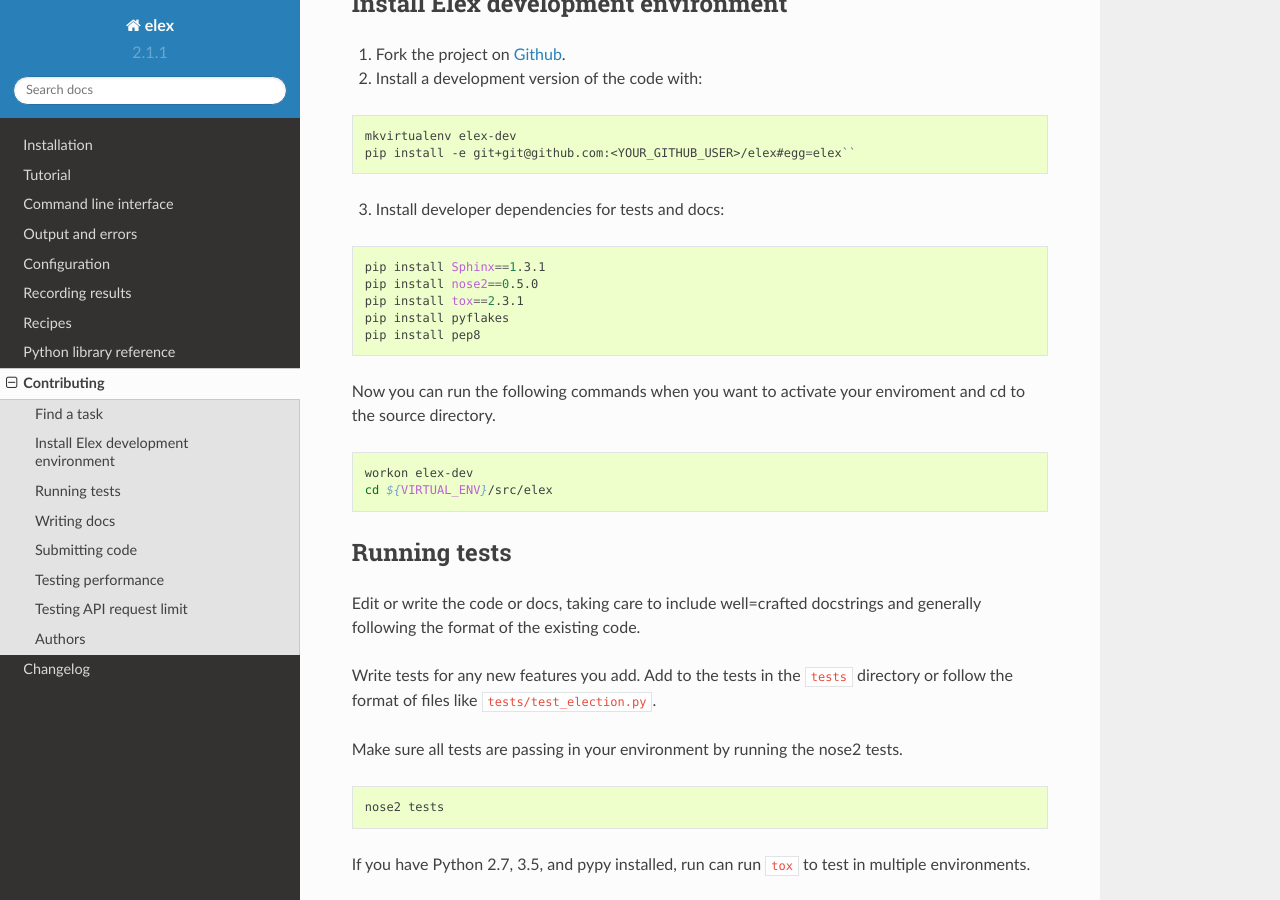
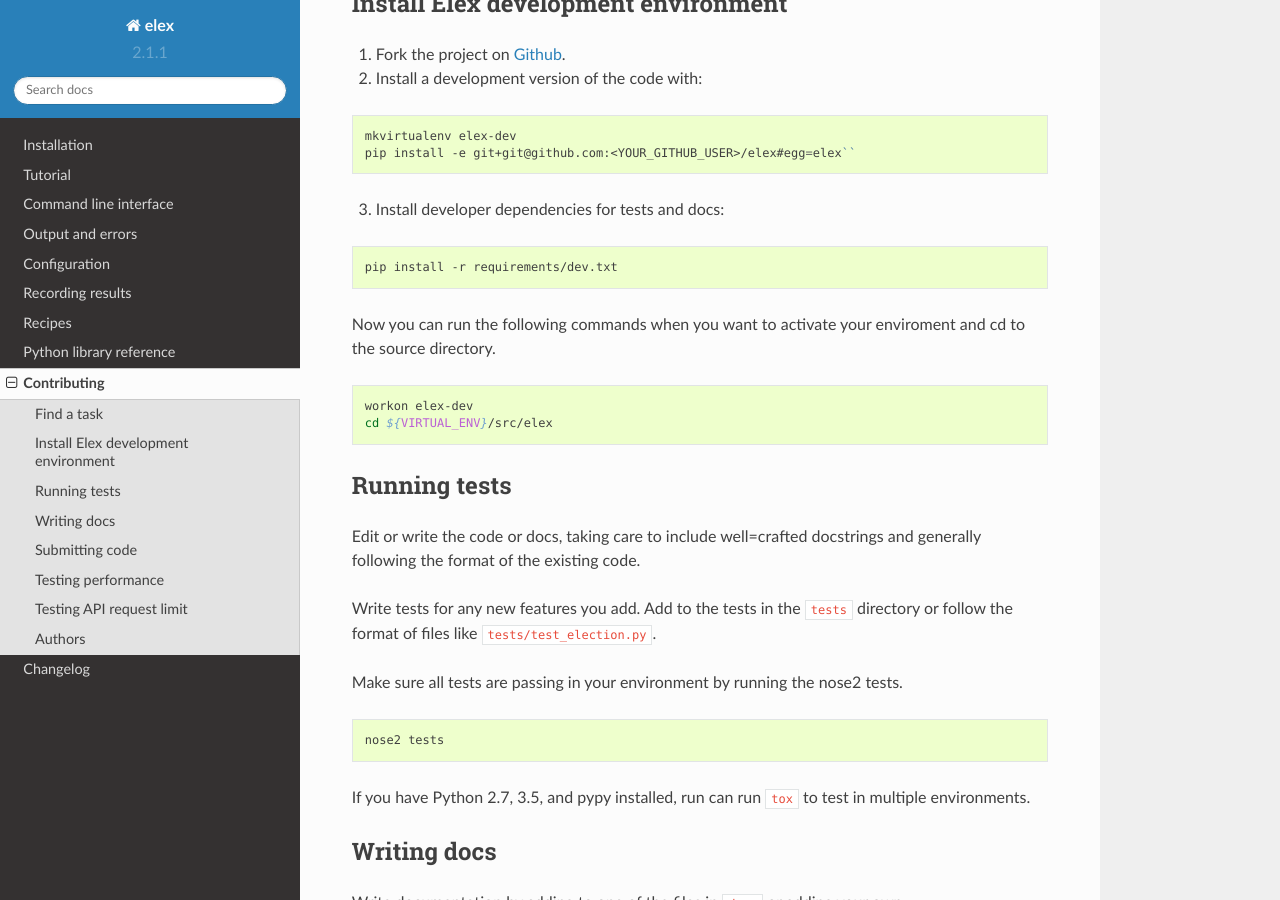
Before and after one commit to newsdev/elex, a Sphinx documentation site: the page built from docs/contributing.rst, in a window 1280 px wide and 900 px high, scrolled down 349 px. Built offline with Sphinx 7.4.7 and the Read the Docs theme 2.0.0, drawn with Linux system fonts in a browser that asks for light colours.

Commit message:
add a dev reqs file

```diff
--- a/docs/contributing.rst
+++ b/docs/contributing.rst
@@ -27,11 +27,7 @@ Install Elex development environment
 
 .. code:: bash
 
-  pip install Sphinx==1.3.1
-  pip install nose2==0.5.0
-  pip install tox==2.3.1
-  pip install pyflakes
-  pip install pep8
+  pip install -r requirements/dev.txt
 
 Now you can run the following commands when you want to activate your enviroment and
 cd to the source directory.
--- /dev/null
+++ b/requirements-dev.txt
@@ -0,0 +1,5 @@
+Sphinx==1.4.6
+nose2==0.6.5
+tox==2.3.1
+pyflakes==1.3.0
+pep8==1.7.0
```
Also changed, not shown: .travis.yml, 1 other file.
